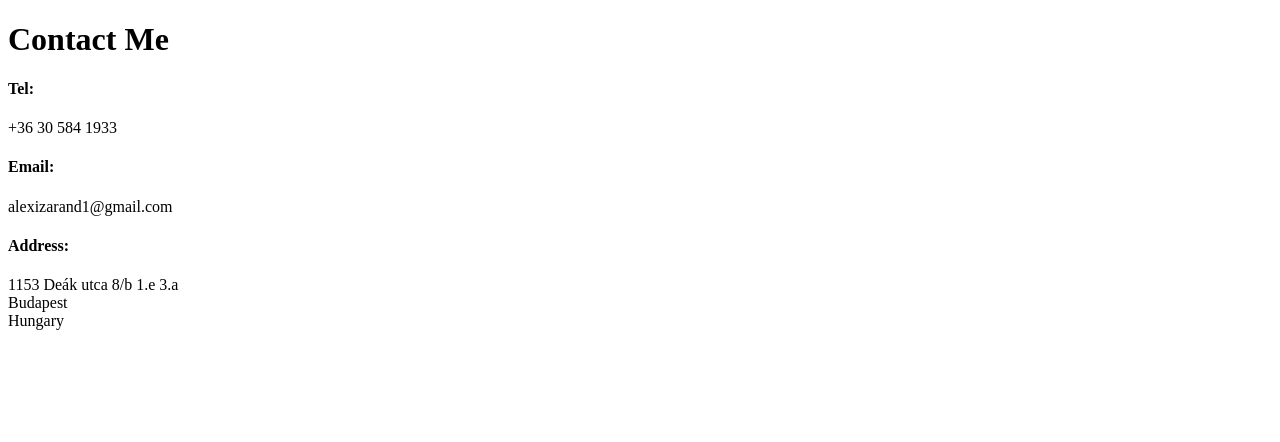
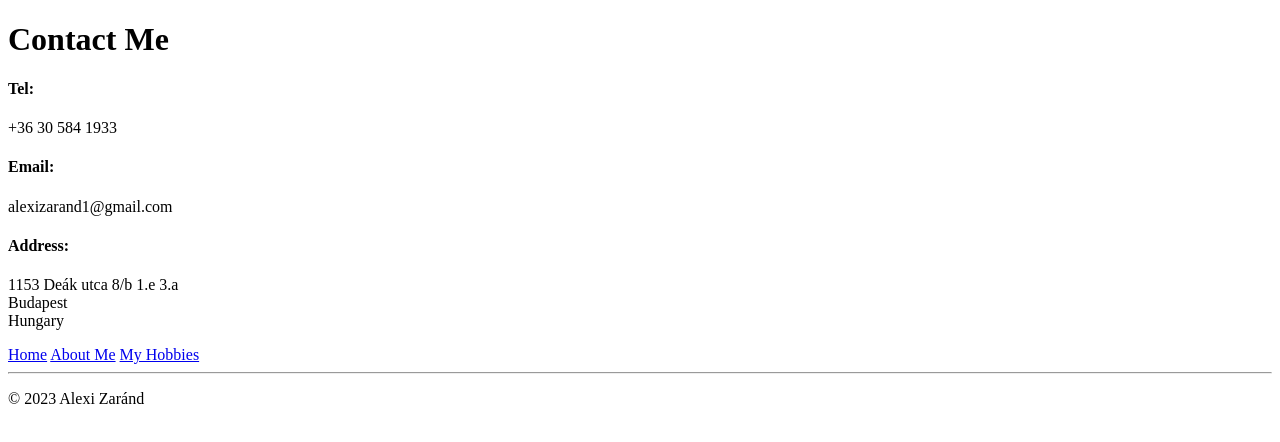
Before and after one commit to Alexizhere/html-Alexiz_portfolio, a plain HTML site: page public/contact.html in a window 1280 px wide. Drawn offline with Linux system fonts and the light colour scheme.

Commit message:
Update contact.html
Extra link to go change pages

```diff
--- a/public/contact.html
+++ b/public/contact.html
@@ -22,5 +22,16 @@
         Budapest<br />
         Hungary <br />
     </p>
+
+<a href="../">Home</a>
+<a href="./about.html">About Me</a>
+<a href="./hobbies.html">My Hobbies</a>
+
+<hr>
+
+<footer>
+    <p>© 2023 Alexi Zaránd</p>
+</footer>
+
 </body>
 </html>
```
